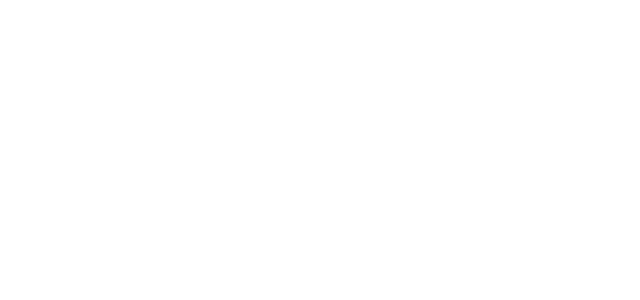
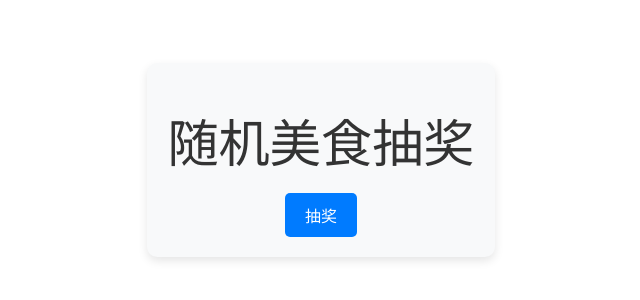
Before and after one commit to 137277900675a/food, a Vue app: page /#/lottery in a window 1280 px wide. Before the commit this address had no page. Shown: the part 240-540 px from the top of the page, without its empty margins (319-959 px from the left). Built offline with nearby package versions, Linux system fonts and the light colour scheme.

Commit message:
更新了lottery以及self，路由绑定

```diff
--- a/src/components/index.vue
+++ b/src/components/index.vue
@@ -5,7 +5,7 @@
       <div class="logo"><img src="../img/image.png" alt="logo" /></div>
       <ul class="nav-links">
         <li><router-link to="/index">首页</router-link></li>
-        <li><router-link to="#">每日随机选菜</router-link></li>
+        <li><router-link to="/lottery">每日随机选菜</router-link></li>
         <li v-if="isLoggedIn">
           <div class="avatar-container">
             <img
--- a/src/components/lottery.vue
+++ b/src/components/lottery.vue
@@ -0,0 +1,146 @@
+<template>
+  <div class="food-lottery">
+    <h1>随机美食抽奖</h1>
+    <button @click="pickRandomFood" class="lottery-button">抽奖</button>
+    <div v-if="selectedFood" class="food-display">
+      <img
+        :src="selectedFood.image"
+        :alt="selectedFood.name"
+        class="food-image"
+      />
+      <h2 class="food-name">{{ selectedFood.name }}</h2>
+      <p class="food-description">{{ selectedFood.description }}</p>
+    </div>
+  </div>
+</template>
+
+<script>
+import img1 from "../img/1.jpg";
+import img2 from "../img/2.jpg";
+import img3 from "../img/3.jpg";
+import img4 from "../img/4.jpg";
+import img5 from "../img/5.jpg";
+import img6 from "../img/6.jpg";
+import img7 from "../img/7.jpg";
+import img8 from "../img/8.jpg";
+import img9 from "../img/9.jpg";
+export default {
+  data() {
+    return {
+      foods: [
+        {
+          name: "麻辣火锅",
+          image: img1,
+          description: "麻辣火锅，辣味十足，吃了让你欲罢不能！",
+        },
+        {
+          name: "寿司",
+          image: img2,
+          description: "新鲜的寿司，口感细腻，令人陶醉。",
+        },
+        {
+          name: "炸鸡",
+          image: img3,
+          description: "外酥里嫩的炸鸡，绝对是你的最爱！",
+        },
+        {
+          name: "披萨",
+          image: img4,
+          description: "美味的披萨，丰富的配料让你欲罢不能。",
+        },
+        {
+          name: "冰淇淋",
+          image: img5,
+          description: "清凉的冰淇淋，夏天的最佳选择。",
+        },
+        {
+          name: "牛排",
+          image: img6,
+          description: "多汁的牛排，肉质鲜嫩，令人垂涎。",
+        },
+        {
+          name: "沙拉",
+          image: img7,
+          description: "新鲜的沙拉，健康又美味。",
+        },
+        {
+          name: "煎饺",
+          image: img8,
+          description: "香脆的煎饺，搭配酱油更美味。",
+        },
+        {
+          name: "蛋糕",
+          image: img9,
+          description: "绵密的蛋糕，甜蜜的享受。",
+        },
+      ],
+      selectedFood: null,
+    };
+  },
+  methods: {
+    pickRandomFood() {
+      const randomIndex = Math.floor(Math.random() * this.foods.length);
+      this.selectedFood = this.foods[randomIndex];
+    },
+  },
+};
+</script>
+
+<style scoped>
+.food-lottery {
+  text-align: center;
+  margin: 20px;
+  font-family: "Arial", sans-serif;
+  background-color: #f8f9fa;
+  border-radius: 10px;
+  padding: 20px;
+  box-shadow: 0 4px 10px rgba(0, 0, 0, 0.1);
+}
+
+h1 {
+  color: #333;
+  margin-bottom: 20px;
+}
+
+.lottery-button {
+  background-color: #007bff;
+  color: white;
+  border: none;
+  border-radius: 5px;
+  padding: 10px 20px;
+  font-size: 16px;
+  cursor: pointer;
+  transition: background-color 0.3s;
+}
+
+.lottery-button:hover {
+  background-color: #0056b3;
+}
+
+.food-display {
+  margin-top: 20px;
+  border: 1px solid #ddd;
+  border-radius: 10px;
+  padding: 15px;
+  background-color: #fff;
+  box-shadow: 0 2px 5px rgba(0, 0, 0, 0.1);
+}
+
+.food-image {
+  width: 300px;
+  height: auto;
+  border-radius: 10px;
+  margin-bottom: 10px;
+}
+
+.food-name {
+  font-size: 24px;
+  color: #333;
+  margin: 10px 0;
+}
+
+.food-description {
+  color: #666;
+  font-size: 16px;
+}
+</style>
--- a/src/components/self_info.vue
+++ b/src/components/self_info.vue
@@ -5,7 +5,7 @@
       <div class="logo"><img src="../img/image.png" alt="logo" /></div>
       <ul class="nav-links">
         <li><router-link to="/index">首页</router-link></li>
-        <li><router-link to="#">每日随机选菜</router-link></li>
+        <li><router-link to="/lottery">每日随机选菜</router-link></li>
         <li v-if="isLoggedIn">
           <div class="avatar-container" @click="editAvatar">
             <img
@@ -146,7 +146,7 @@
       username: "",
       email: "",
       phone: "",
-      avatarUrl: "../img/yier.png", // Default avatar URL
+      avatarUrl: "../img/yier.png", // 默认的avatar路径
       isEditing: false,
       isLoggedIn: false,
       showDropdown: false,
@@ -278,7 +278,7 @@
   font-family: Arial, sans-serif;
   padding: 20px;
   text-align: center;
-  padding-top: 100px; /* Adjusted padding-top to ensure space for navbar */
+  padding-top: 100px;
 }
 
 /* 导航栏样式 */
--- a/src/router/index.js
+++ b/src/router/index.js
@@ -5,6 +5,7 @@
   { path: "/register", component: () => import("../components/register.vue") }, // 注册页面
   { path: "/index", component: () => import("../components/index.vue") }, // 首页
   { path: "/profile", component: () => import("../components/self_info.vue") }, // 个人信息
+  { path: "/lottery", component: () => import("../components/lottery.vue") }, //抽奖页面
 ];
 
 const router = createRouter({
```
